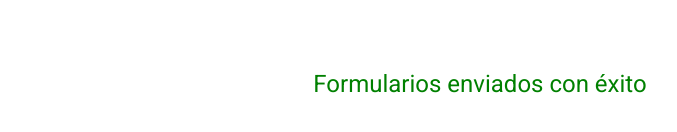
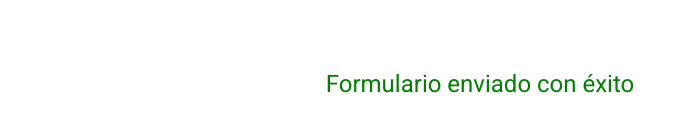
Before and after one commit to victorjv37/react-form, a React (Vite) app: page /confirmation-page in a window 1280 px wide. Shown: the part 308-440 px from the top of the page, without its empty margins (160-837 px from the left). Built offline with nearby package versions, Linux system fonts and the light colour scheme.

Commit message:
Update ConfirmationPage.jsx

```diff
--- a/src/views/ConfirmationPage.jsx
+++ b/src/views/ConfirmationPage.jsx
@@ -8,7 +8,7 @@ const ConfirmationPage = () => {
         <div id="container">
           <Header />
           <h4 style={{ textAlign: "center", color: "green", marginTop: "30vh" }}>
-            Formularios enviados con éxito
+            Formulario enviado con éxito
           </h4>
         </div>
       </div>
```
